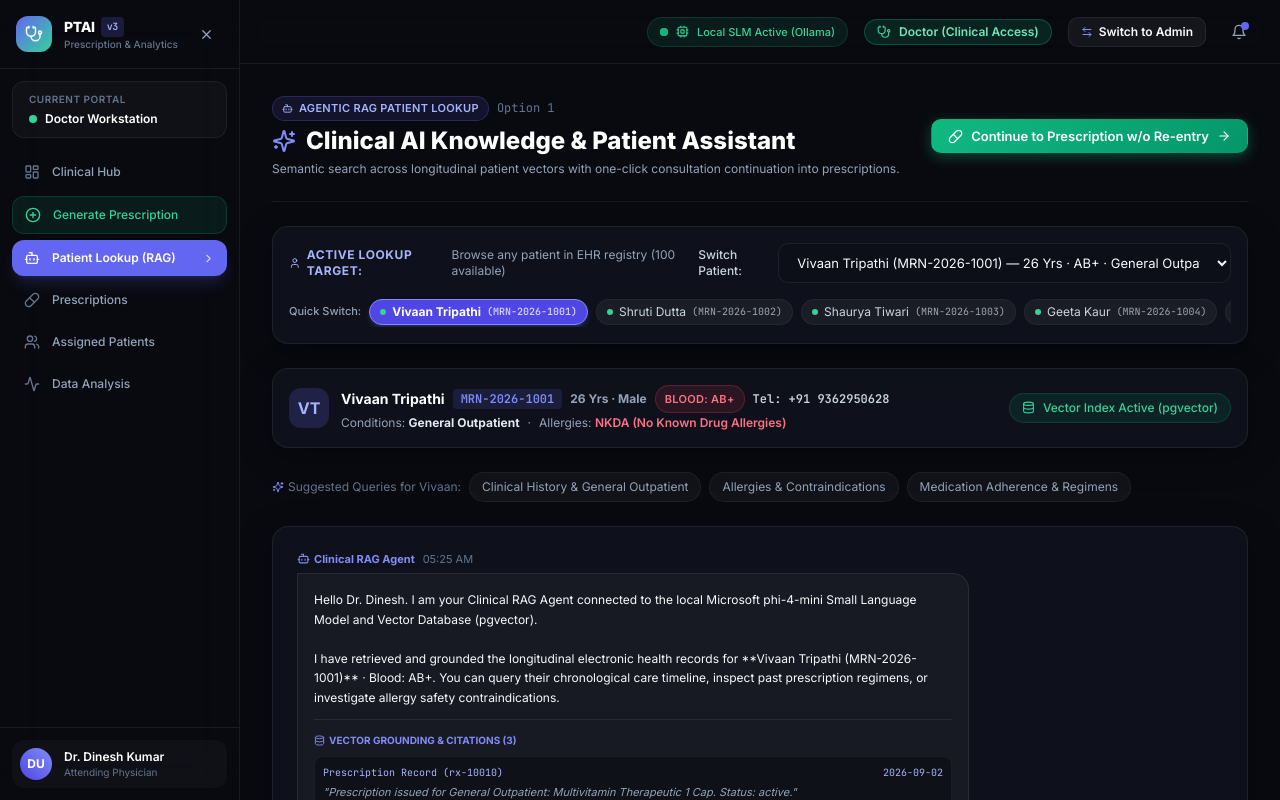
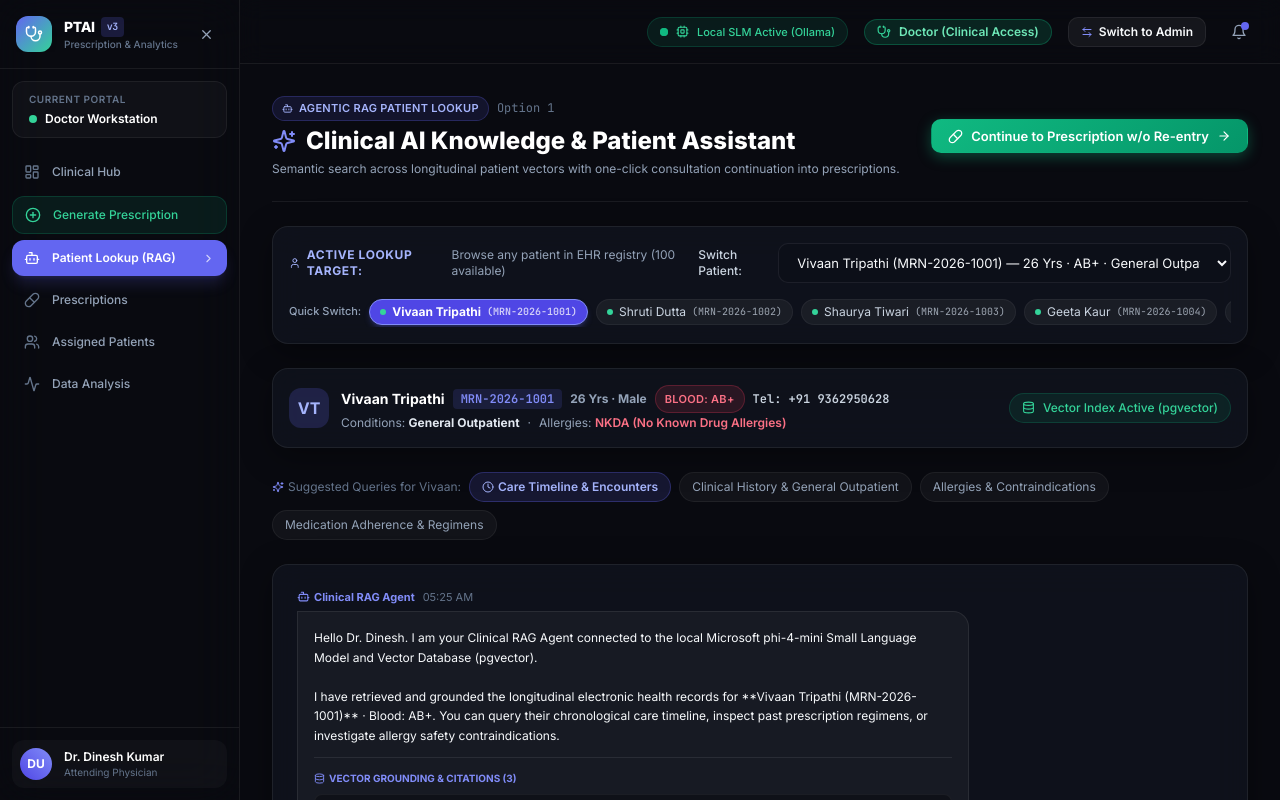
Before and after one commit to Athish2211/PTAIV3, a Next.js app in the folder frontend/: page /ai in a window 1280 px wide. Shown: the top 800 px of the page. Built offline with nearby package versions, Linux system fonts and the light colour scheme.

Commit message:
Auto-commit: 2026-10-29 05:26:40

```diff
--- a/frontend/src/app/(app)/ai/page.tsx
+++ b/frontend/src/app/(app)/ai/page.tsx
@@ -413,6 +413,17 @@ I have loaded the longitudinal records for **${p.name} (${p.mrn})**. You can ask
         <button
           onClick={() =>
             handleSendQuery(
+              `Give me the chronological timeline and encounter history of this patient.`
+            )
+          }
+          className="px-3 py-1.5 rounded-full bg-indigo-500/15 hover:bg-indigo-500/25 text-indigo-300 hover:text-white border border-indigo-500/30 font-semibold transition-all flex items-center gap-1"
+        >
+          <Clock size={12} />
+          <span>Care Timeline & Encounters</span>
+        </button>
+        <button
+          onClick={() =>
+            handleSendQuery(
               `Summarize clinical history and past therapy responses for ${selectedPatient?.chronic_conditions?.[0] || 'active conditions'}.`
             )
           }
```
